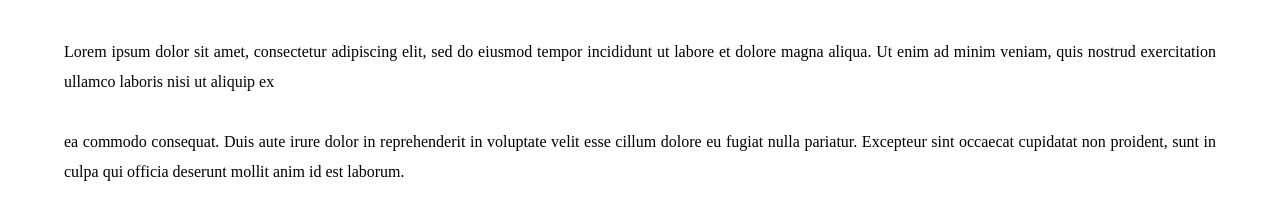
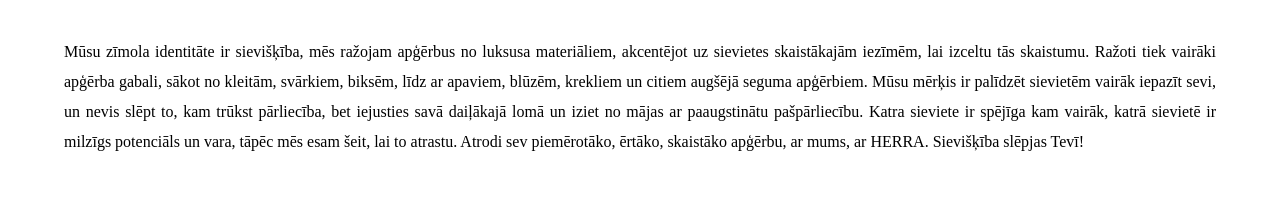
Before and after one commit to marthxons/herra.github.io, a plain HTML site: page parmums.html in a window 1280 px wide. Shown: the part 805-1024 px from the top of the page. Drawn offline with Linux system fonts and the light colour scheme; a web font is replaced by a local one.

Commit message:
Update parmums.html

```diff
--- a/parmums.html
+++ b/parmums.html
@@ -50,11 +50,7 @@
 	  <div class="wrapper">
 	    <h2 data-lang-key="heading3">Par mums</h2>
 		<p>
-		Lorem ipsum dolor sit amet, consectetur adipiscing elit, sed do eiusmod tempor incididunt ut labore
-		et dolore magna aliqua. Ut enim ad minim veniam, quis nostrud exercitation ullamco laboris nisi ut aliquip ex
-		<br><br>ea commodo consequat. Duis aute irure dolor in reprehenderit in voluptate velit esse cillum dolore eu fugiat nulla
-		pariatur. Excepteur sint occaecat cupidatat non proident, sunt in culpa qui officia deserunt mollit anim id est
-		laborum.
+		Mūsu zīmola identitāte ir sievišķība, mēs ražojam apģērbus no luksusa materiāliem, akcentējot uz sievietes skaistākajām iezīmēm, lai izceltu tās skaistumu. Ražoti tiek vairāki apģērba gabali, sākot no kleitām, svārkiem, biksēm, līdz ar apaviem, blūzēm, krekliem un citiem augšējā seguma apģērbiem. Mūsu mērķis ir palīdzēt sievietēm vairāk iepazīt sevi, un nevis slēpt to, kam trūkst pārliecība, bet iejusties savā daiļākajā lomā un iziet no mājas ar paaugstinātu pašpārliecību. Katra sieviete ir spējīga kam vairāk, katrā sievietē ir milzīgs potenciāls un vara, tāpēc mēs esam šeit, lai to atrastu. Atrodi sev piemērotāko, ērtāko, skaistāko apģērbu, ar mums, ar HERRA. Sievišķība slēpjas Tevī!
                 </p>
 	        </div>
 	  </div>
```
